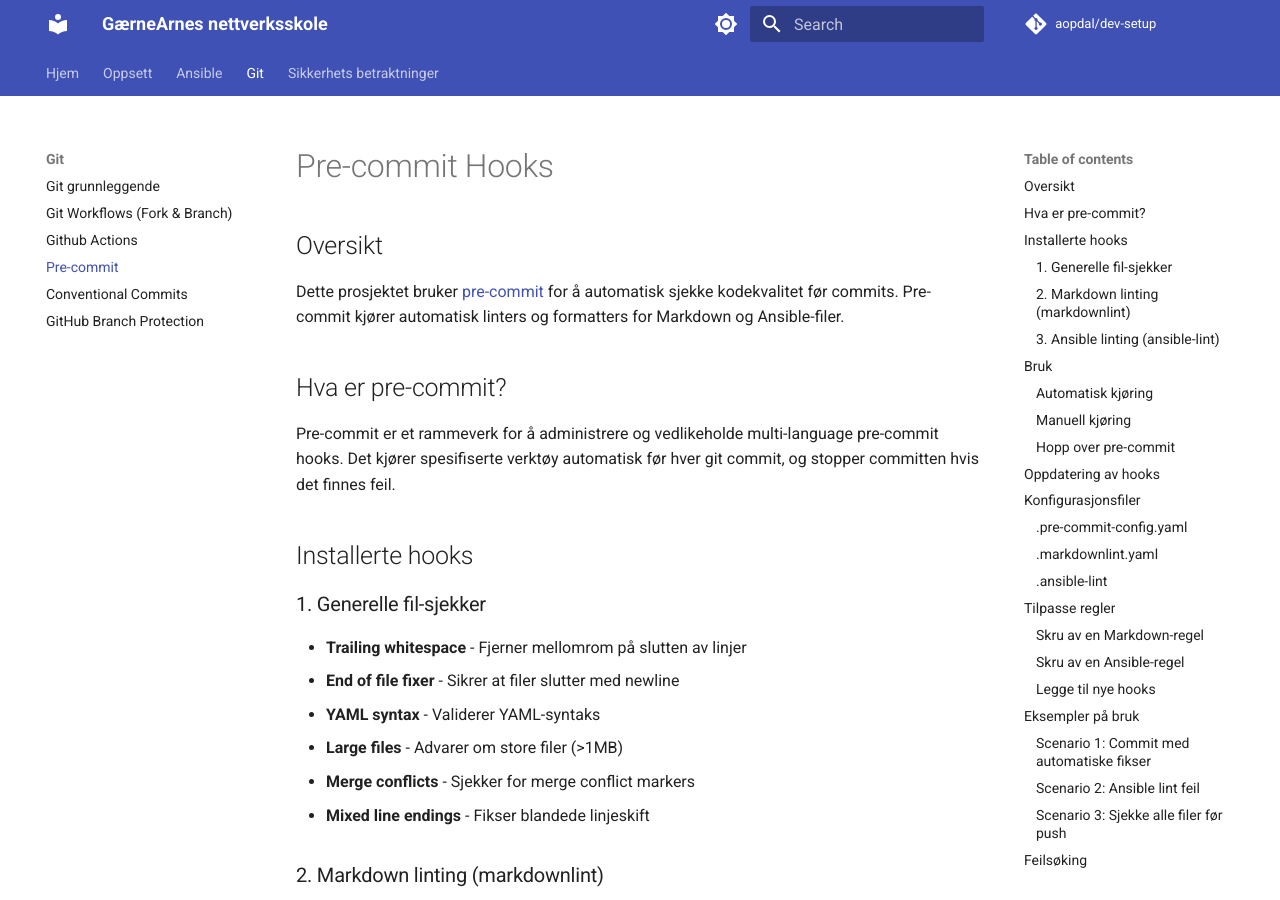
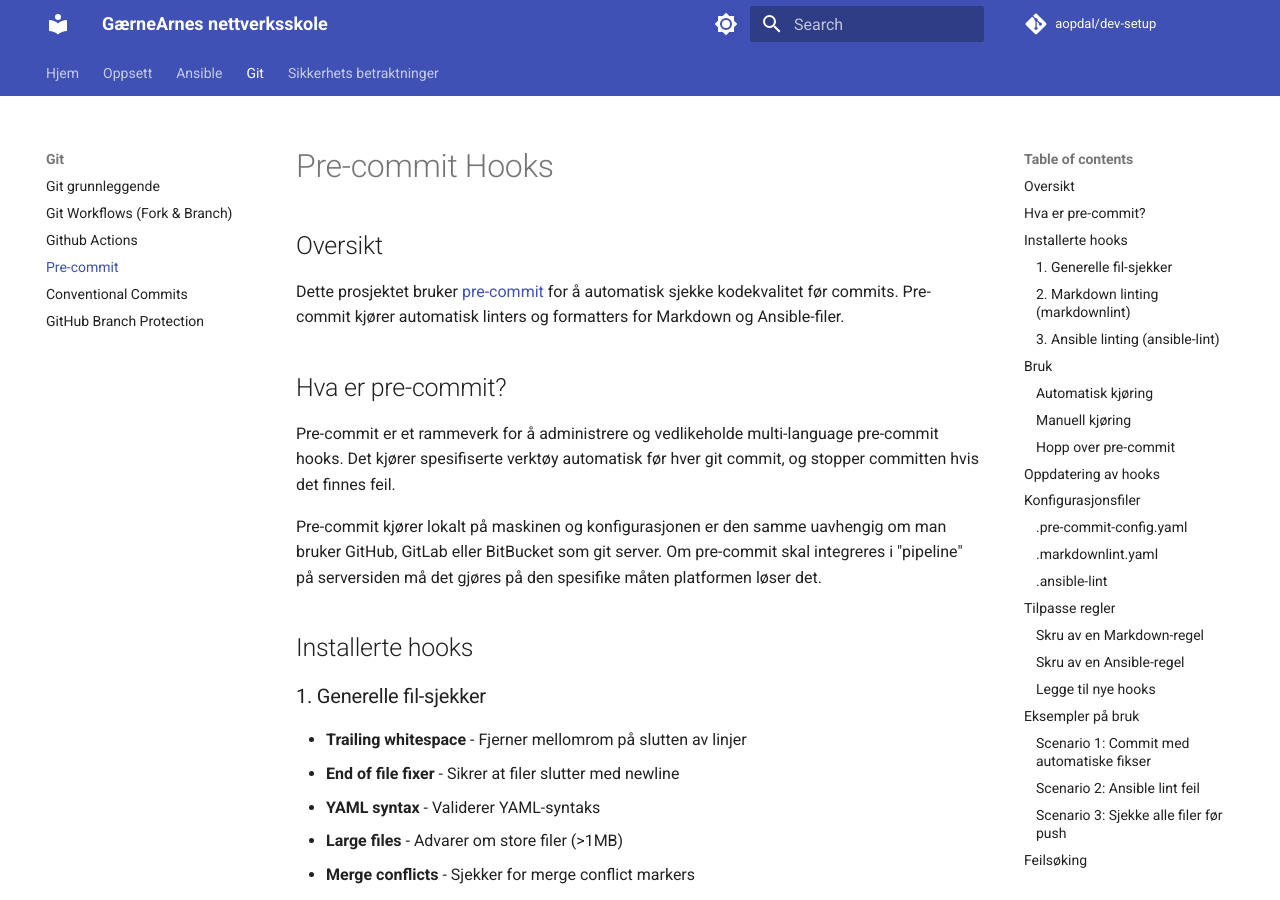
Before and after one commit to aopdal/dev-setup, an MkDocs documentation site: the page built from docs/pre-commit-guide.md, in a window 1280 px wide and 900 px high. Built offline with MkDocs 1.6.1 and Material for MkDocs 9.7.7, drawn with Linux system fonts in a browser that asks for light colours; comment, search, counter and statistics services are not loaded.

Commit message:
docs: update pre-commit

```diff
--- a/docs/pre-commit-guide.md
+++ b/docs/pre-commit-guide.md
@@ -7,6 +7,8 @@ Dette prosjektet bruker [pre-commit](https://pre-commit.com/) for å automatisk
 ## Hva er pre-commit?
 
 Pre-commit er et rammeverk for å administrere og vedlikeholde multi-language pre-commit hooks. Det kjører spesifiserte verktøy automatisk før hver git commit, og stopper committen hvis det finnes feil.
+
+Pre-commit kjører lokalt på maskinen og konfigurasjonen er den samme uavhengig om man bruker GitHub, GitLab eller BitBucket som git server. Om pre-commit skal integreres i "pipeline" på serversiden må det gjøres på den spesifike måten platformen løser det.
 
 ## Installerte hooks
 
```
